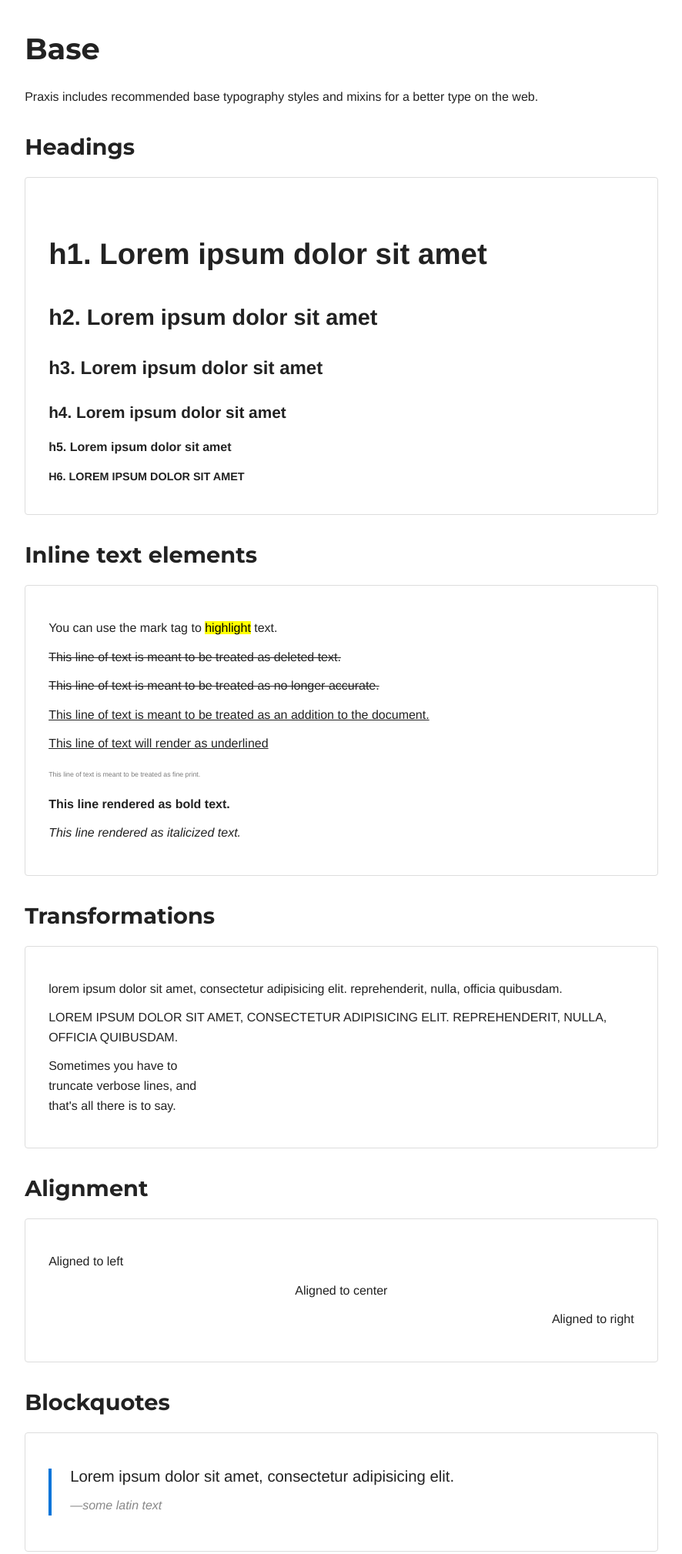
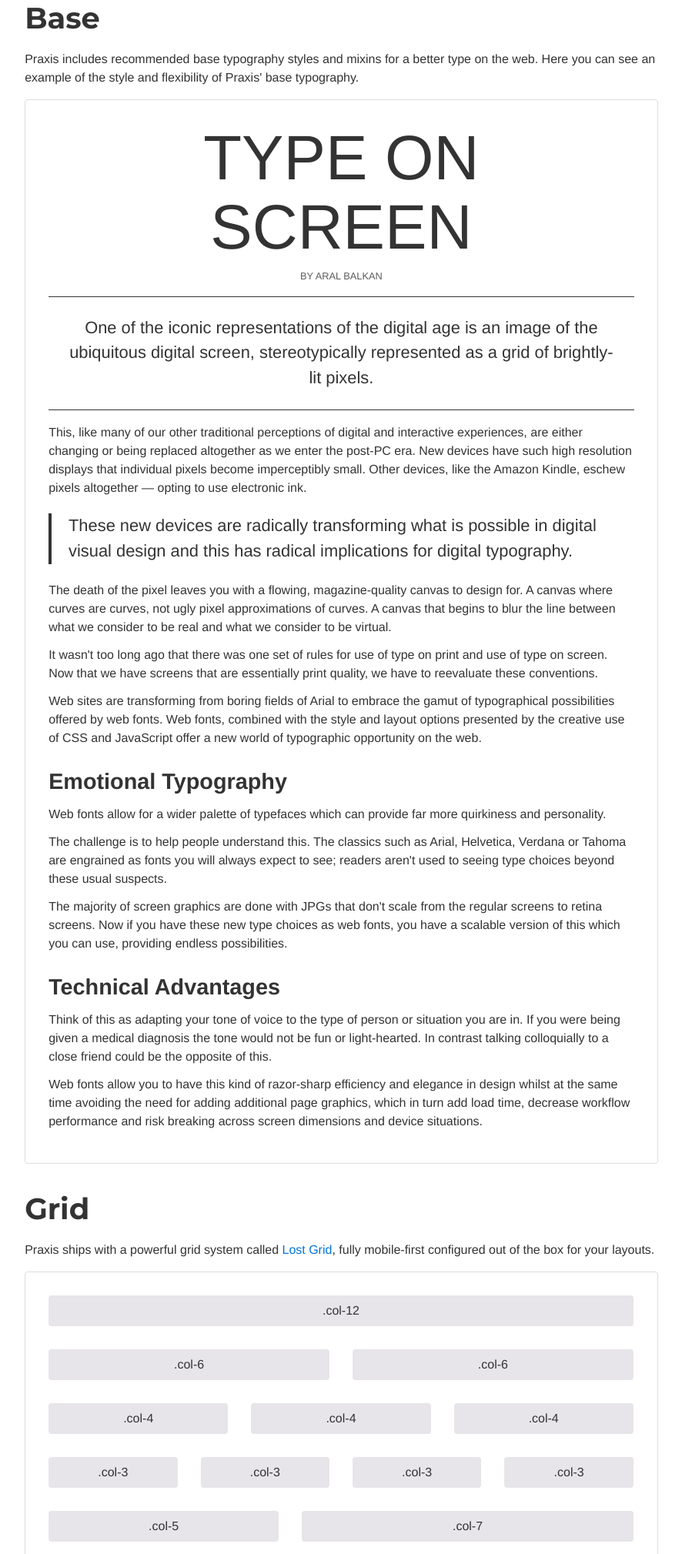
Before and after one commit to alejandroiglesias/praxis, a website: page docs/index.html in a window 1280 px wide. Shown: the part 594-2613 px from the top of the page at 77% size, without its empty margins (196-1082 px from the left). Drawn offline with Linux system fonts and the light colour scheme.

Commit message:
Typography enhancements

```diff
--- a/docs/index.html
+++ b/docs/index.html
@@ -71,111 +71,28 @@
 
                     <section id="base">
                         <h1 class="text-monserrat">Base</h1>
-                        <p>Praxis includes recommended base typography styles and mixins for a better type on the web.</p>
+                        <p>Praxis includes recommended base typography styles and mixins for a better type on the web. Here you can see an example of the style and flexibility of Praxis' base typography.</p>
 
-                        <h2 class="text-monserrat">Headings</h2>
                         <div class="docs-example">
-                            <h1>h1. Lorem ipsum dolor sit amet</h1>
-                            <h2>h2. Lorem ipsum dolor sit amet</h2>
-                            <h3>h3. Lorem ipsum dolor sit amet</h3>
-                            <h4>h4. Lorem ipsum dolor sit amet</h4>
-                            <h5>h5. Lorem ipsum dolor sit amet</h5>
-                            <h6>h6. Lorem ipsum dolor sit amet</h6>
+                            <h1 class="display text-uppercase text-center m-t-0 m-b-0">Type on<br>screen</h1>
+                            <p class="small text-uppercase text-center">by Aral Balkan</p>
+                            <p class="lead lead-display text-center">One of the iconic representations of the digital age is an image of the ubiquitous digital screen, stereotypically represented as a grid of brightly-lit pixels.</p>
+                            <p>This, like many of our other traditional perceptions of digital and interactive experiences, are either changing or being replaced altogether as we enter the post-PC era. New devices have such high resolution displays that individual pixels become imperceptibly small. Other devices, like the Amazon Kindle, eschew pixels altogether — opting to use electronic ink.</p>
+                            <blockquote>
+                                These new devices are radically transforming what is possible in digital visual design and this has radical implications for digital typography.
+                            </blockquote>
+                            <p>The death of the pixel leaves you with a flowing, magazine-quality canvas to design for. A canvas where curves are curves, not ugly pixel approximations of curves. A canvas that begins to blur the line between what we consider to be real and what we consider to be virtual.</p>
+                            <p>It wasn't too long ago that there was one set of rules for use of type on print and use of type on screen. Now that we have screens that are essentially print quality, we have to reevaluate these conventions.</p>
+                            <p>Web sites are transforming from boring fields of Arial to embrace the gamut of typographical possibilities offered by web fonts. Web fonts, combined with the style and layout options presented by the creative use of CSS and JavaScript offer a new world of typographic opportunity on the web.</p>
+                            <h2>Emotional Typography</h2>
+                            <p>Web fonts allow for a wider palette of typefaces which can provide far more quirkiness and personality.</p>
+                            <p>The challenge is to help people understand this. The classics such as Arial, Helvetica, Verdana or Tahoma are engrained as fonts you will always expect to see; readers aren't used to seeing type choices beyond these usual suspects.</p>
+                            <p>The majority of screen graphics are done with JPGs that don't scale from the regular screens to retina screens. Now if you have these new type choices as web fonts, you have a scalable version of this which you can use, providing endless possibilities.</p>
+                            <h2>Technical Advantages</h2>
+                            <p>Think of this as adapting your tone of voice to the type of person or situation you are in. If you were being given a medical diagnosis the tone would not be fun or light-hearted. In contrast talking colloquially to a close friend could be the opposite of this.</p>
+                            <p>Web fonts allow you to have this kind of razor-sharp efficiency and elegance in design whilst at the same time avoiding the need for adding additional page graphics, which in turn add load time, decrease workflow performance and risk breaking across screen dimensions and device situations.</p>
                         </div>
 
-                        <h2 class="text-monserrat">Inline text elements</h2>
-                        <div class="docs-example">
-                            <p>You can use the mark tag to <mark>highlight</mark> text.</p>
-                            <p><del>This line of text is meant to be treated as deleted text.</del></p>
-                            <p><s>This line of text is meant to be treated as no longer accurate.</s></p>
-                            <p><ins>This line of text is meant to be treated as an addition to the document.</ins></p>
-                            <p><u>This line of text will render as underlined</u></p>
-                            <p><small>This line of text is meant to be treated as fine print.</small></p>
-                            <p><strong>This line rendered as bold text.</strong></p>
-                            <p><em>This line rendered as italicized text.</em></p>
-                        </div>
-
-                        <h2 class="text-monserrat">Transformations</h2>
-                        <div class="docs-example">
-                            <p class="text-lowercase">Lorem ipsum dolor sit amet, consectetur adipisicing elit. Reprehenderit,
-                                nulla, officia quibusdam.</p>
-                            <p class="text-uppercase">Lorem ipsum dolor sit amet, consectetur adipisicing elit. Reprehenderit,
-                                nulla, officia quibusdam.</p>
-                            <div class="narrow">
-                                <p class="text-ellipsis">Sometimes you have to truncate verbose lines, and that's all there is
-                                    to say.</p>
-                            </div>
-                        </div>
-
-                        <h2 class="text-monserrat">Alignment</h2>
-                        <div class="docs-example">
-                            <p class="text-left">Aligned to left</p>
-                            <p class="text-center">Aligned to center</p>
-                            <p class="text-right">Aligned to right</p>
-                        </div>
-
-                        <h2 class="text-monserrat">Blockquotes</h2>
-                        <div class="docs-example">
-                            <blockquote class="blockquote">
-                                <p>Lorem ipsum dolor sit amet, consectetur adipisicing elit.</p>
-                                <cite>some latin text</cite>
-                            </blockquote>
-                        </div>
-
-                        <h2 class="text-monserrat">Lists</h2>
-
-                        <h3 class="text-monserrat">Default</h3>
-                        <div class="docs-example">
-                            <ul>
-                                <li>Lorem ipsum dolor sit amet</li>
-                                <li>Consectetur adipiscing elit</li>
-                                <li>Sed auctor a odio vel pellentesque
-                                    <ul>
-                                        <li>Etiam sed ullamcorper nisi</li>
-                                        <li>Aliquam erat volutpat</li>
-                                        <li>Proin dignissim enim velit</li>
-                                    </ul>
-                                </li>
-                                <li>Nullam vehicula vel massa et facilisis</li>
-                                <li>Vestibulum dui ante</li>
-                                <li>Cras suscipit, velit non consectetur semper</li>
-                            </ul>
-
-                            <ol>
-                                <li>Etiam nisl ex, tincidunt a massa nec</li>
-                                <li>Accumsan pellentesque augue</li>
-                                <li>Nam aliquet erat tincidunt</li>
-                                <li>Aliquam sollicitudin</li>
-                                <li>Arcu metus ornare velit</li>
-                            </ol>
-                        </div>
-
-                        <h3 class="text-monserrat">Unstyled</h3>
-                        <div class="docs-example">
-                            <ul class="list-unstyled">
-                                <li>Lorem ipsum dolor sit amet</li>
-                                <li>Consectetur adipiscing elit</li>
-                                <li>Sed auctor a odio vel pellentesque
-                                    <ul>
-                                        <li>Etiam sed ullamcorper nisi</li>
-                                        <li>Aliquam erat volutpat</li>
-                                        <li>Proin dignissim enim velit</li>
-                                    </ul>
-                                </li>
-                                <li>Nullam vehicula vel massa et facilisis</li>
-                                <li>Vestibulum dui ante</li>
-                                <li>Cras suscipit, velit non consectetur semper</li>
-                            </ul>
-                        </div>
-
-                        <h3 class="text-monserrat">Inline</h3>
-                        <div class="docs-example">
-                            <ul class="list-inline">
-                                <li>Lorem ipsum</li>
-                                <li>Consectetur adipiscing</li>
-                                <li>Sed auctor</li>
-                            </ul>
-                        </div>
                     </section>
 
                     <section id="grid">
--- a/praxis/settings.styl
+++ b/praxis/settings.styl
@@ -66,6 +66,6 @@ $grid-gutter-width = 30px
 // Font, line-height, and color for body text, headings, and more.
 
 $font-size = 16px
-$font-color = black
+$font-color = #333
 
 $ligatures = true
--- a/praxis/typography.styl
+++ b/praxis/typography.styl
@@ -6,8 +6,11 @@ base()
 typography()
 
 body
-  -line-height()
+  // Don't use -line-height() for now since it sets a line height in ems.
+  line-height: 1.5
 
+p
+  line-height: 1.5
 
 //
 // Headings
@@ -15,12 +18,27 @@ body
 
 h1, h2, h3, h4, h5, h6
   margin: 1em 0 .5em 0
+  line-height: 1.1
 
   small,
   .small
     bold()
     color: $storm-dust
     font-size: .6em
+
+// Type lead
+.lead
+  font-size: 1.368em
+
+  &.lead-display
+    padding: 1.1em
+    border-top: 1px solid $font-color
+    border-bottom: 1px solid $font-color
+
+// Type display
+.display
+  font-size: 5.1em
+  font-weight: 400
 
 
 //
@@ -30,6 +48,8 @@ h1, h2, h3, h4, h5, h6
 small,
 .small
   small()
+  font-size: 80%
+  opacity: .8
 
 
 //
@@ -41,3 +61,19 @@ small,
 
 .list-inline
   inline-list()
+
+
+//
+// Misc
+//
+
+blockquote
+  // Testing two alternatives:
+  // One is extending .lead
+  @extend .lead
+  // Another is using a heavier font-weight
+  //font-weight: 500
+  // Have to pick one, otherwise it'll end with too much weight. Going with the first one for now.
+
+  padding-left: 1em
+  border-left-color: $font-color
```
Also changed, not shown: docs/dist/praxis.css.
